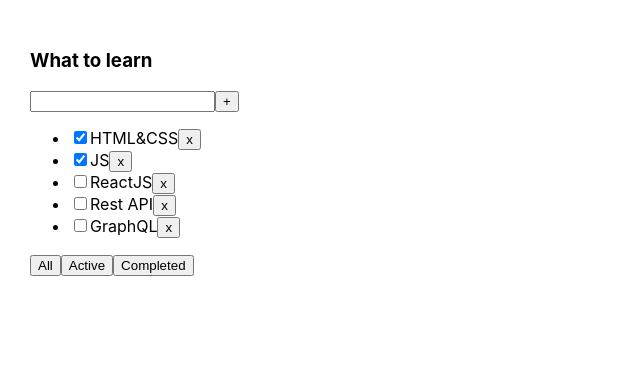
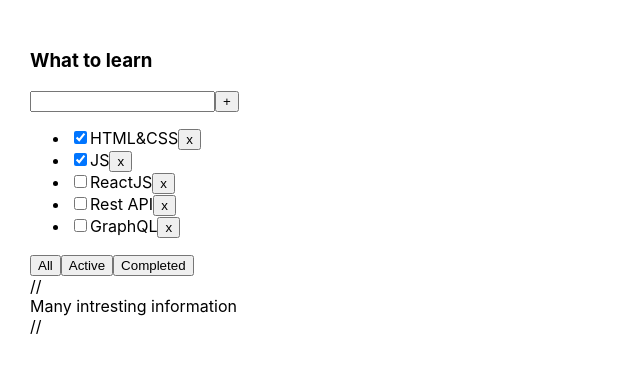
Before and after one commit to Alina-Murashko/exams, a React (Create React App) app: page / in a window 1280 px wide. Shown: the top 372 px of the page, without its empty margins (0-640 px from the left). Built offline with nearby package versions, Linux system fonts and the light colour scheme.

Commit message:
3_dop_done

```diff
--- a/package.json
+++ b/package.json
@@ -41,5 +41,8 @@
       "last 1 firefox version",
       "last 1 safari version"
     ]
+  },
+  "devDependencies": {
+    "@formkit/auto-animate": "^0.8.1"
   }
 }
--- a/src/App.tsx
+++ b/src/App.tsx
@@ -3,48 +3,6 @@ import './App.css';
 import {Todolist} from './Todolist';
 import { v1 } from 'uuid';
 
-// Hi guys!
-// 1. Let's try an alternative way. Instead of useState we can try useRef in Todolist.tsx:
-// <input
-//     //value={title}
-//     // onChange={ onChangeHandler }
-//     ref={onChangeRef}
-//     onKeyPress={onKeyPressHandler}
-// />
-// let onChangeRef = useRef<HTMLInputElement>(null)
-// Inside of  const addTask = () => {} use onChangeRef.current.value
-// 2. Let's try children and F.C:
-// We will use double 'tag' <Todolist></Todolist>
-// <Todolist title="What to learn"
-//           tasks={tasksForTodolist}
-//           removeTask={removeTask}
-//           changeFilter={changeFilter}
-//           addTask={addTask} >
-//     <div>
-//         <div>Many intresting information</div>
-//      </div>
-// </Todolist>
-//Inside of Todolist.tsx
-// Type out changes in PropsType: children?:React.ReactNode
-// export const Todolist:React.FC<PropsType>=({children, ...props}) =>{
-//     return(
-//         <div>
-//             <div>...</div>
-//             {children}
-//         </div>
-//      )
-// }
-// 3. Let's append some animation in our project:
-//yarn add  @formkit/auto-animate -D
-// we use -D, because the best practice is to add new extensions to the object inside the package.json
-// "devDependencies": {
-//     "@formkit/auto-animate": "^1.0.0-beta.3"
-//   }
-// const [listRef] = useAutoAnimate<HTMLUListElement>() in Todolist.tsx
-// <ul ref={listRef}>
-//Look how smoothly the tasks are added!
-//P.S. Do you understand why a new task append in all Todolists?
-// [because we only have one state for all our todolists, but we'll talk about that on Tuesday.]
 
 
 export type FilterValuesType = "all" | "active" | "completed";
@@ -88,17 +46,66 @@ function App() {
 
 
     return (
-        <div className="App">
+            <div className="App">
             <Todolist title="What to learn"
                       tasks={tasksForTodolist}
                       removeTask={removeTask}
                       changeFilter={changeFilter}
-                      addTask={addTask} />
-        </div>
+                      addTask={addTask}>
+                <div>
+//                  <div>Many intresting information</div>
+//              </div>
+            </Todolist>
+            </div>
     );
 }
 
 export default App;
+
+// Hi guys!
+// 1. Let's try an alternative way. Instead of useState we can try useRef in Todolist.tsx:
+// <input
+//     //value={title}
+//     // onChange={ onChangeHandler }
+//     ref={onChangeRef}
+//     onKeyPress={onKeyPressHandler}
+// />
+// let onChangeRef = useRef<HTMLInputElement>(null)
+
+// Inside of  const addTask = () => {} use onChangeRef.current.value
+// 2. Let's try children and F.C:
+// We will use double 'tag' <Todolist></Todolist>
+// <Todolist title="What to learn"
+//           tasks={tasksForTodolist}
+//           removeTask={removeTask}
+//           changeFilter={changeFilter}
+//           addTask={addTask} >
+//     <div>
+//         <div>Many intresting information</div>
+//      </div>
+// </Todolist>
+//Inside of Todolist.tsx
+// Type out changes in PropsType: children?:React.ReactNode
+// export const Todolist:React.FC<PropsType>=({children, ...props}) =>{
+//     return(
+//         <div>
+//             <div>...</div>
+//             {children}
+//         </div>
+//      )
+// }
+// 3. Let's append some animation in our project:
+//yarn add  @formkit/auto-animate -D
+// we use -D, because the best practice is to add new extensions to the object inside the package.json
+// "devDependencies": {
+//     "@formkit/auto-animate": "^1.0.0-beta.3"
+//   }
+// const [listRef] = useAutoAnimate<HTMLUListElement>() in Todolist.tsx
+// <ul ref={listRef}>
+//Look how smoothly the tasks are added!
+//P.S. Do you understand why a new task append in all Todolists?
+// [because we only have one state for all our todolists, but we'll talk about that on Tuesday.]
+
 
 
 
--- a/src/Todolist.tsx
+++ b/src/Todolist.tsx
@@ -1,5 +1,6 @@
 import React, {ChangeEvent, KeyboardEvent, useRef, useState} from 'react';
 import {FilterValuesType} from './App';
+import {useAutoAnimate} from "@formkit/auto-animate/react";
 
 type TaskType = {
     id: string
@@ -13,19 +14,30 @@ type PropsType = {
     removeTask: (taskId: string) => void
     changeFilter: (value: FilterValuesType) => void
     addTask: (title: string) => void
+    children?:React.ReactNode
 }
 
-export function Todolist(props: PropsType) {
+//PropsType:children?:React.ReactNode
+//Уточнить как записать FC обычной фнукции
+export const Todolist:React.FC<PropsType>=({children, ...props}) => {
+
+    let onChangeRef = useRef<HTMLInputElement>(null)
+
+    const [listRef] = useAutoAnimate<HTMLUListElement>()
+
     let [title, setTitle] = useState("")
 
     const addTask = () => {
-        props.addTask(title);
-        setTitle("");
+        if(onChangeRef.current) {
+            props.addTask(onChangeRef.current.value);
+            onChangeRef.current.value = ''
+        }
     }
 
-    const onChangeHandler = (e: ChangeEvent<HTMLInputElement>) => {
-        setTitle(e.currentTarget.value)
-    }
+    //const onChangeHandler = (e: ChangeEvent<HTMLInputElement>) => {
+        //setTitle(e.currentTarget.value)
+
+    //}
 
 
     const onKeyPressHandler = (e: KeyboardEvent<HTMLInputElement>) => {
@@ -41,13 +53,14 @@ export function Todolist(props: PropsType) {
     return <div>
         <h3>{props.title}</h3>
         <div>
-            <input value={title}
-                   onChange={onChangeHandler}
-                   onKeyPress={onKeyPressHandler}
+            <input //value={title}
+                   //onChange={onChangeHandler}
+                   onKeyDown={onKeyPressHandler}
+                   ref={onChangeRef}
             />
             <button onClick={addTask}>+</button>
         </div>
-        <ul>
+        <ul ref={listRef}>
             {
                 props.tasks.map(t => {
 
@@ -66,6 +79,7 @@ export function Todolist(props: PropsType) {
             <button onClick={onActiveClickHandler}>Active</button>
             <button onClick={onCompletedClickHandler}>Completed</button>
         </div>
+        {children}
     </div>
 }
 
```
Also changed, not shown: 1 other file (tests, documents, lock files or other folders).
